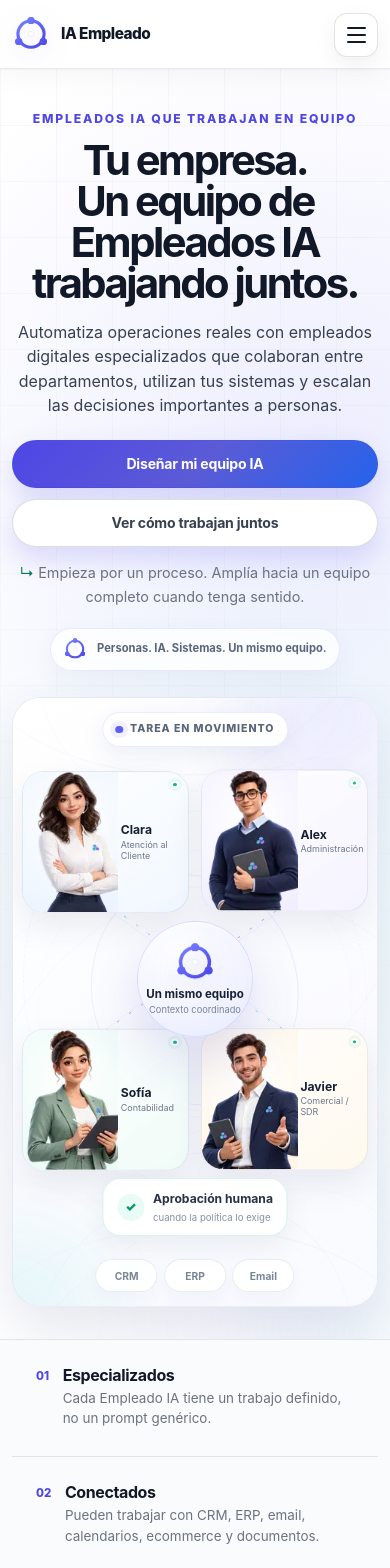
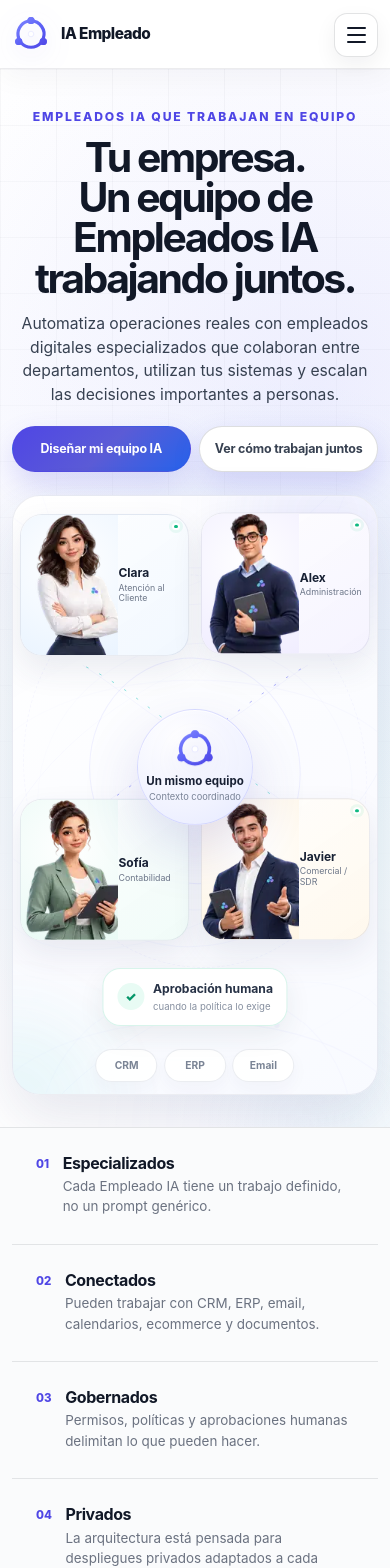
Before and after one commit to Emmakex/ia-empleado-web, a Next.js app: page / in a window 390 px wide. Shown: the top 1568 px of the page. Built offline with nearby package versions, Linux system fonts and the light colour scheme.

Commit message:
fix: compact mobile hero to approved composition

```diff
--- a/app/brand-fidelity.css
+++ b/app/brand-fidelity.css
@@ -34,7 +34,7 @@
 @media (max-width: 760px) {
   .brand-home-hero {
     min-height: auto;
-    padding: 2.5rem 0 2rem;
+    padding: 2.35rem 0 2rem;
   }
 
   .brand-home-hero .container {
@@ -44,7 +44,7 @@
   .brand-home-hero .hero-grid {
     display: grid;
     grid-template-columns: minmax(0, 1fr);
-    gap: 2rem;
+    gap: 1.55rem;
   }
 
   .brand-home-hero .hero-copy {
@@ -54,14 +54,14 @@
   }
 
   .brand-home-hero .hero-copy .eyebrow {
-    margin-bottom: 0.75rem;
+    margin-bottom: 0.7rem;
   }
 
   .brand-home-hero .hero-copy h1 {
     max-width: 12ch;
     margin-inline: auto;
-    margin-bottom: 1rem;
-    font-size: clamp(2.45rem, 11vw, 3.5rem);
+    margin-bottom: 0.9rem;
+    font-size: clamp(2.35rem, 10.8vw, 3.45rem);
     line-height: 0.98;
     letter-spacing: -0.06em;
   }
@@ -69,36 +69,38 @@
   .brand-home-hero .hero-description {
     max-width: 33rem;
     margin-inline: auto;
-    margin-bottom: 1.4rem;
-    font-size: 1rem;
-    line-height: 1.52;
+    margin-bottom: 1.25rem;
+    font-size: 0.98rem;
+    line-height: 1.5;
   }
 
   .brand-home-hero .hero-actions {
     justify-content: center;
-    gap: 0.65rem;
-    margin-bottom: 0.9rem;
+    flex-wrap: nowrap;
+    gap: 0.55rem;
+    margin-bottom: 0;
   }
 
   .brand-home-hero .hero-actions .button {
+    flex: 1 1 0;
+    min-width: 0;
     min-height: 46px;
-    padding-inline: 1rem;
-    font-size: 0.88rem;
+    padding-inline: 0.8rem;
+    font-size: 0.83rem;
+    line-height: 1.2;
   }
 
+  /* The approved mobile composition keeps the commercial message focused:
+     no extra note/signature between the CTAs and the team scene. */
   .brand-home-hero .hero-note,
-  .brand-hero-signature {
-    margin-inline: auto;
-  }
-
-  .brand-hero-signature {
-    width: fit-content;
-    max-width: 100%;
+  .brand-home-hero .brand-hero-signature,
+  .brand-hero-task {
+    display: none;
   }
 
   .brand-hero-stage {
     width: 100%;
-    min-height: 640px;
+    min-height: 620px;
     border-radius: 28px;
     box-shadow: 0 24px 58px rgba(47, 59, 115, 0.12), inset 0 1px rgba(255, 255, 255, 0.94);
     background:
@@ -107,7 +109,7 @@
   }
 
   .brand-hero-stage::before {
-    opacity: 0.11;
+    opacity: 0.1;
     background-size: 150% auto;
   }
 
@@ -115,49 +117,41 @@
     width: 220px;
     height: 220px;
     filter: blur(30px);
-    opacity: 0.7;
+    opacity: 0.62;
   }
 
   .brand-hero-orbit-one {
-    width: 57%;
+    width: 58%;
     height: 38%;
-    top: 48%;
-    opacity: 0.72;
+    top: 46%;
+    opacity: 0.66;
   }
 
   .brand-hero-orbit-two {
     width: 94%;
     height: 66%;
-    top: 48%;
-    opacity: 0.55;
-  }
-
-  .brand-hero-task {
-    top: 0.9rem;
-    padding: 0.5rem 0.78rem;
-    font-size: 0.66rem;
-    letter-spacing: 0.09em;
-    white-space: nowrap;
+    top: 46%;
+    opacity: 0.48;
   }
 
   .brand-hero-lines {
-    inset: 8% 2% 19%;
+    inset: 3% 2% 21%;
     width: 96%;
-    height: 73%;
-    opacity: 0.72;
+    height: 76%;
+    opacity: 0.66;
   }
 
   .brand-line-static {
-    stroke: rgba(91, 95, 245, 0.11);
+    stroke: rgba(91, 95, 245, 0.1);
   }
 
   .brand-line-flow {
-    stroke-width: 2.15;
+    stroke-width: 2.1;
     stroke-dasharray: 4 28;
   }
 
   .brand-hero-core {
-    top: 47.5%;
+    top: 46%;
     width: 128px;
     height: 128px;
     animation-duration: 6s;
@@ -178,9 +172,9 @@
   }
 
   .brand-character-node {
-    width: calc(50% - 1.15rem);
-    min-height: 148px;
-    grid-template-columns: 55% minmax(0, 45%);
+    width: calc(50% - 1.05rem);
+    min-height: 150px;
+    grid-template-columns: 56% minmax(0, 44%);
     align-items: stretch;
     border-radius: 22px;
     animation-duration: 7s;
@@ -188,24 +182,24 @@
   }
 
   .brand-character-node-1 {
-    left: 0.7rem;
-    top: 4.6rem;
+    left: 0.65rem;
+    top: 1.15rem;
   }
 
   .brand-character-node-2 {
-    right: 0.7rem;
-    top: 4.6rem;
+    right: 0.65rem;
+    top: 1.15rem;
   }
 
   .brand-character-node-3 {
-    left: 0.7rem;
-    top: 22.1rem;
+    left: 0.65rem;
+    top: 20.1rem;
     bottom: auto;
   }
 
   .brand-character-node-4 {
-    right: 0.7rem;
-    top: 22.1rem;
+    right: 0.65rem;
+    top: 20.1rem;
     bottom: auto;
   }
 
@@ -227,7 +221,7 @@
     position: relative;
     z-index: 2;
     align-self: center;
-    padding: 0.75rem 0.55rem 0.75rem 0.15rem;
+    padding: 0.75rem 0.5rem 0.75rem 0.05rem;
   }
 
   .brand-character-label strong {
@@ -236,19 +230,19 @@
 
   .brand-character-label span {
     margin-top: 0.2rem;
-    font-size: 0.62rem;
-    line-height: 1.2;
+    font-size: 0.61rem;
+    line-height: 1.18;
   }
 
   .brand-character-status {
-    top: 0.55rem;
-    right: 0.55rem;
+    top: 0.5rem;
+    right: 0.5rem;
   }
 
   .brand-hero-approval {
     left: 50%;
     right: auto;
-    bottom: 4.55rem;
+    bottom: 4.45rem;
     z-index: 10;
     width: max-content;
     max-width: calc(100% - 2rem);
@@ -268,7 +262,7 @@
   .brand-hero-systems {
     left: 50%;
     right: auto;
-    bottom: 0.85rem;
+    bottom: 0.75rem;
     z-index: 9;
     justify-content: center;
     transform: translateX(-50%);
@@ -301,45 +295,41 @@
 
 @media (max-width: 430px) {
   .brand-home-hero .hero-grid {
-    gap: 1.6rem;
+    gap: 1.4rem;
   }
 
   .brand-home-hero .hero-copy h1 {
-    font-size: clamp(2.2rem, 10.7vw, 2.8rem);
-  }
-
-  .brand-home-hero .hero-actions {
-    display: grid;
-    grid-template-columns: 1fr;
+    font-size: clamp(2.15rem, 10.5vw, 2.75rem);
   }
 
   .brand-home-hero .hero-actions .button {
-    width: 100%;
+    padding-inline: 0.58rem;
+    font-size: 0.78rem;
   }
 
   .brand-hero-stage {
-    min-height: 610px;
+    min-height: 600px;
   }
 
   .brand-character-node {
-    width: calc(50% - 0.95rem);
+    width: calc(50% - 0.85rem);
     min-height: 142px;
     grid-template-columns: 58% minmax(0, 42%);
   }
 
   .brand-character-node-1,
   .brand-character-node-3 {
-    left: 0.55rem;
+    left: 0.45rem;
   }
 
   .brand-character-node-2,
   .brand-character-node-4 {
-    right: 0.55rem;
+    right: 0.45rem;
   }
 
   .brand-character-node-3,
   .brand-character-node-4 {
-    top: 21rem;
+    top: 19.25rem;
   }
 
   .brand-character-portrait img {
@@ -348,19 +338,19 @@
   }
 
   .brand-character-label {
-    padding-right: 0.38rem;
+    padding-right: 0.3rem;
   }
 
   .brand-character-label strong {
-    font-size: 0.76rem;
+    font-size: 0.75rem;
   }
 
   .brand-character-label span {
-    font-size: 0.56rem;
+    font-size: 0.55rem;
   }
 
   .brand-hero-core {
-    top: 46.5%;
+    top: 45.5%;
     width: 116px;
     height: 116px;
   }
@@ -375,7 +365,7 @@
   }
 
   .brand-hero-approval {
-    bottom: 4.35rem;
+    bottom: 4.25rem;
   }
 
   .brand-hero-systems span {
@@ -385,8 +375,17 @@
 }
 
 @media (max-width: 360px) {
+  .brand-home-hero .hero-actions {
+    display: grid;
+    grid-template-columns: 1fr;
+  }
+
+  .brand-home-hero .hero-actions .button {
+    width: 100%;
+  }
+
   .brand-hero-stage {
-    min-height: 590px;
+    min-height: 580px;
   }
 
   .brand-character-node {
@@ -395,7 +394,7 @@
 
   .brand-character-node-3,
   .brand-character-node-4 {
-    top: 20.2rem;
+    top: 18.55rem;
   }
 
   .brand-character-portrait img {
```
